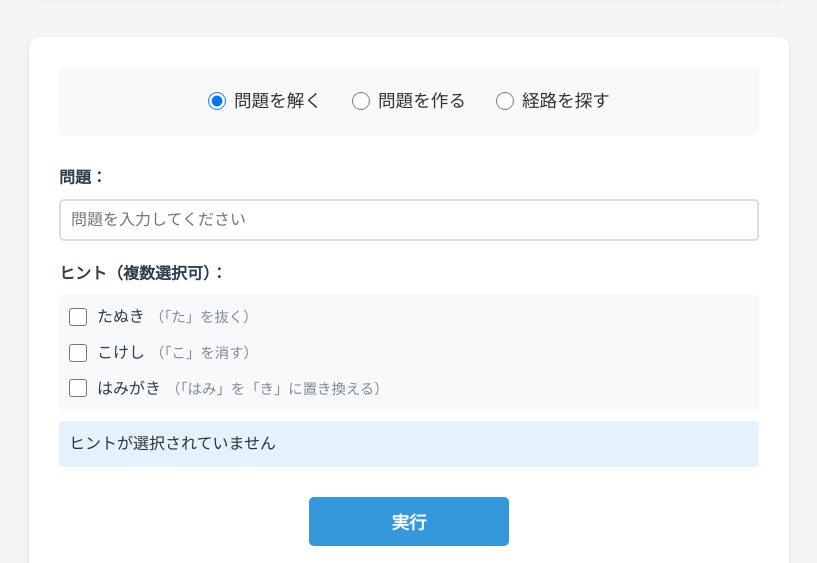
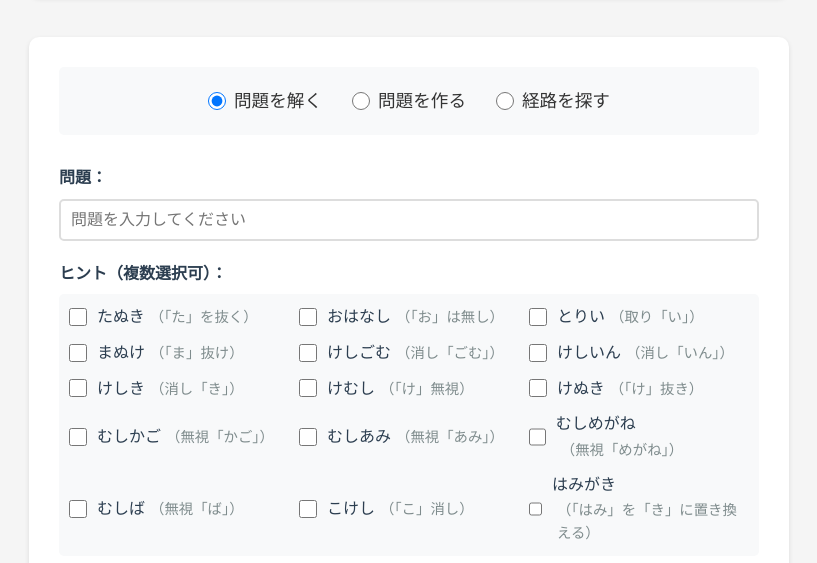
Before and after one commit to satetsu888/tanuki-kokeshi, a website built with Vite: page index.html in a window 1280 px wide. Shown: the part 185-748 px from the top of the page, without its empty margins (231-1048 px from the left). Built offline with nearby package versions, Linux system fonts and the light colour scheme.

Commit message:
Update hint checkboxes layout and add new hints for removal operations

```diff
--- a/public/style.css
+++ b/public/style.css
@@ -98,13 +98,13 @@ input[type="text"]:focus, select:focus {
 }
 
 .hint-checkboxes {
-    display: flex;
-    flex-direction: column;
+    display: grid;
+    grid-template-columns: repeat(auto-fill, minmax(200px, 1fr));
     gap: 10px;
     padding: 10px;
     background-color: #f8f9fa;
     border-radius: 5px;
-    max-height: 200px;
+    max-height: 300px;
     overflow-y: auto;
 }
 
--- a/src/hints.ts
+++ b/src/hints.ts
@@ -10,6 +10,114 @@ export const hints: Record<string, Hint> = {
     },
     description: '「た」を抜く'
   },
+  'おはなし': {
+    name: 'おはなし',
+    reading: 'おはなし',
+    operation: {
+      type: 'remove',
+      target: 'お'
+    },
+    description: '「お」は無し'
+  },
+  'とりい': {
+    name: 'とりい',
+    reading: 'とりい',
+    operation: {
+      type: 'remove',
+      target: 'い'
+    },
+    description: '取り「い」'
+  },
+  'まぬけ': {
+    name: 'まぬけ',
+    reading: 'まぬけ',
+    operation: {
+      type: 'remove',
+      target: 'ま'
+    },
+    description: '「ま」抜け'
+  },
+  'けしごむ': {
+    name: 'けしごむ',
+    reading: 'けしごむ',
+    operation: {
+      type: 'remove',
+      target: 'ごむ'
+    },
+    description: '消し「ごむ」'
+  },
+  'けしいん': {
+    name: 'けしいん',
+    reading: 'けしいん',
+    operation: {
+      type: 'remove',
+      target: 'いん'
+    },
+    description: '消し「いん」'
+  },
+  'けしき': {
+    name: 'けしき',
+    reading: 'けしき',
+    operation: {
+      type: 'remove',
+      target: 'き'
+    },
+    description: '消し「き」'
+  },
+  'けむし': {
+    name: 'けむし',
+    reading: 'けむし',
+    operation: {
+      type: 'remove',
+      target: 'け'
+    },
+    description: '「け」無視'
+  },
+  'けぬき': {
+    name: 'けぬき',
+    reading: 'けぬき',
+    operation: {
+      type: 'remove',
+      target: 'け'
+    },
+    description: '「け」抜き'
+  },
+  'むしかご': {
+    name: 'むしかご',
+    reading: 'むしかご',
+    operation: {
+      type: 'remove',
+      target: 'かご'
+    },
+    description: '無視「かご」'
+  },
+  'むしあみ': {
+    name: 'むしあみ',
+    reading: 'むしあみ',
+    operation: {
+      type: 'remove',
+      target: 'あみ'
+    },
+    description: '無視「あみ」'
+  },
+  'むしめがね': {
+    name: 'むしめがね',
+    reading: 'むしめがね',
+    operation: {
+      type: 'remove',
+      target: 'めがね'
+    },
+    description: '無視「めがね」'
+  },
+  'むしば': {
+    name: 'むしば',
+    reading: 'むしば',
+    operation: {
+      type: 'remove',
+      target: 'ば'
+    },
+    description: '無視「ば」'
+  },
   'こけし': {
     name: 'こけし',
     reading: 'こけし',
@@ -17,7 +125,7 @@ export const hints: Record<string, Hint> = {
       type: 'remove',
       target: 'こ'
     },
-    description: '「こ」を消す'
+    description: '「こ」消し'
   },
   'はみがき': {
     name: 'はみがき',
```
